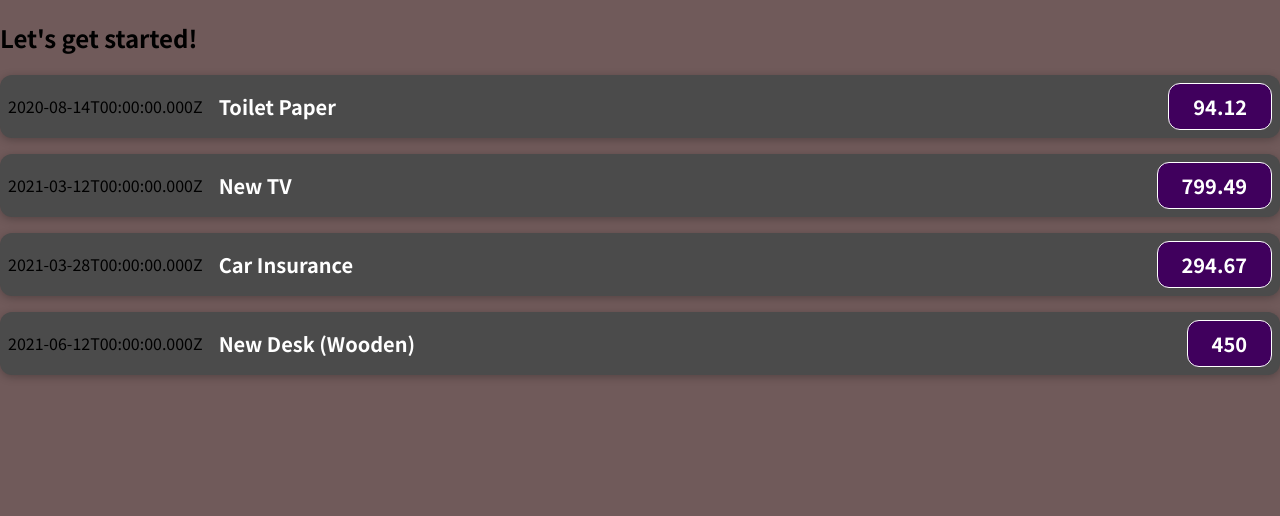
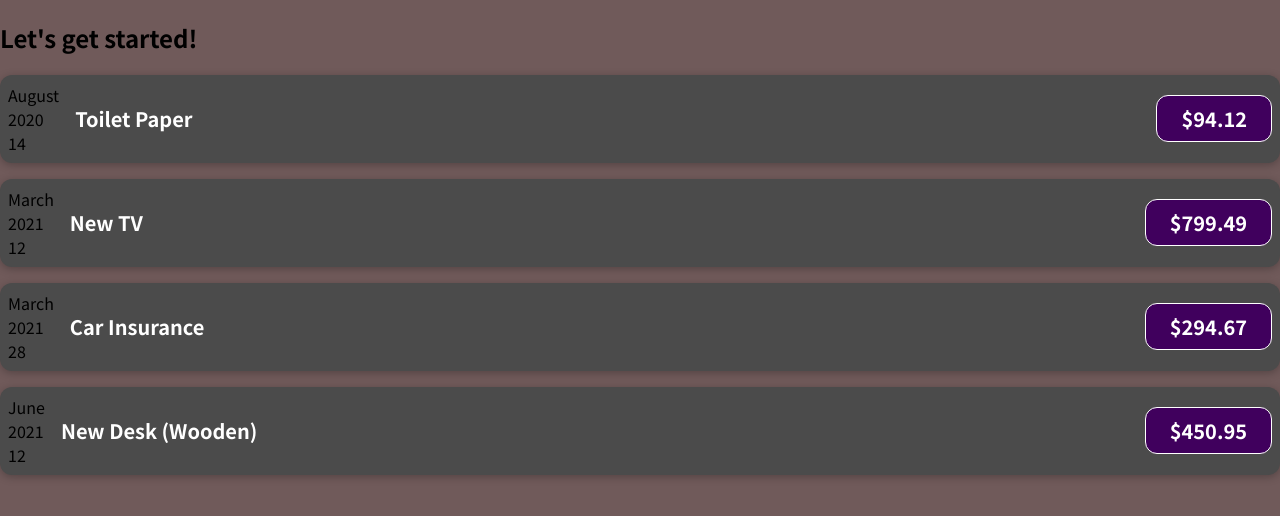
Before and after one commit to AlanLeverenz/react-complete-guide, a JavaScript app in the folder starting-setup/: page / in a window 1280 px wide. Shown: the top 516 px of the page. Built offline with nearby package versions, Linux system fonts and the light colour scheme.

Commit message:
adding JS logic to components

```diff
--- a/starting-setup/src/App.js
+++ b/starting-setup/src/App.js
@@ -18,7 +18,7 @@
     {
       id: 'e4',
       title: 'New Desk (Wooden)',
-      amount: 450,
+      amount: 450.95,
       date: new Date(2021, 5, 12),
     },
   ];
--- a/starting-setup/src/components/ExpenseItem.js
+++ b/starting-setup/src/components/ExpenseItem.js
@@ -1,16 +1,23 @@
 import './ExpenseItem.css';
 
 function ExpenseItem(props) {
+  const month = props.date.toLocaleString('en-US', { month: 'long' });
+  const day = props.date.toLocaleString('en-US', { day: '2-digit' });
+  const year = props.date.getFullYear();
 
   return (
-    <div className="expense-item">
-      <div>{props.date.toISOString()}</div>
-      <div className="expense-item__description">
+    <div className='expense-item'>
+      <div>
+        <div>{month}</div>
+        <div>{year}</div>
+        <div>{day}</div>
+      </div>
+      <div className='expense-item__description'>
         <h2>{props.title}</h2>
-        <div className="expense-item__price">{props.amount}</div>
+        <div className='expense-item__price'>${props.amount}</div>
       </div>
     </div>
   );
 }
 
-export default ExpenseItem
+export default ExpenseItem;
```
Also changed, not shown: 1 other file (tests, documents, lock files or other folders).
